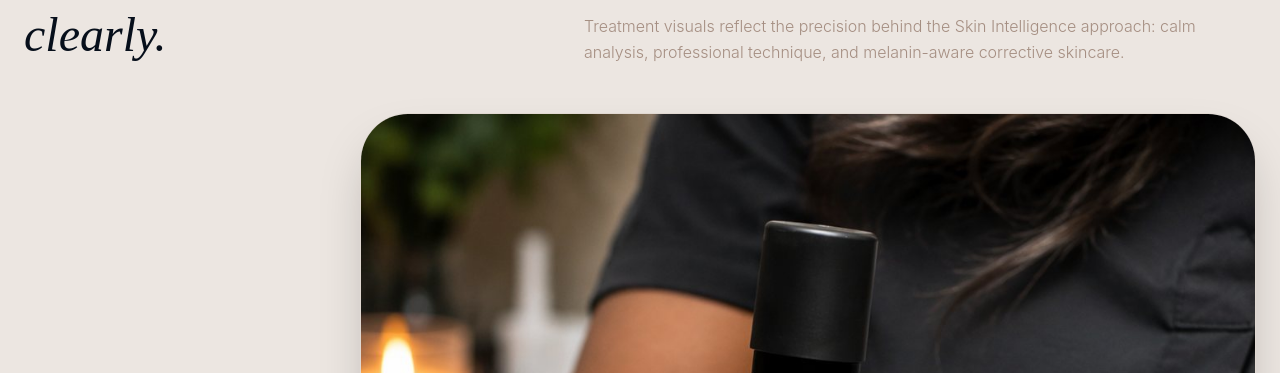
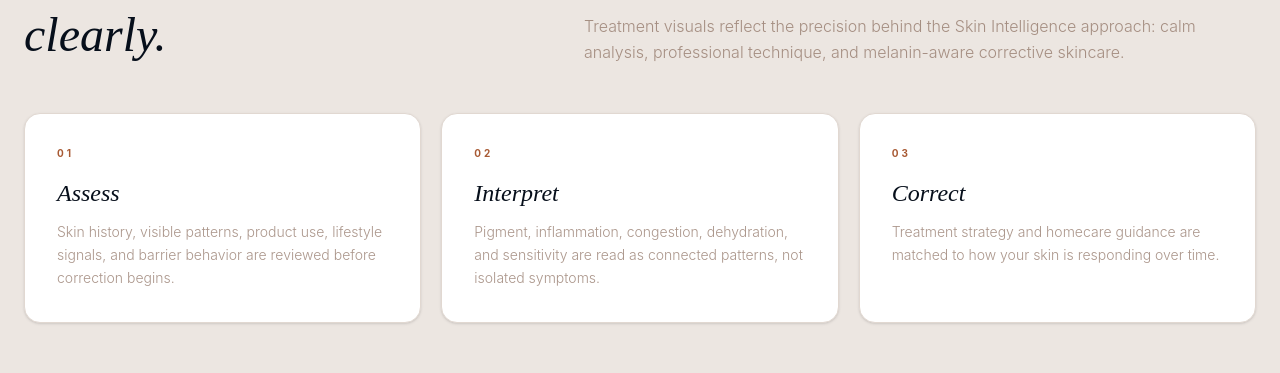
Before and after one commit to Lavender333/vershante-lynn-clinical-skincare, a React (Vite) app: page / in a window 1280 px wide. Shown: the part 1607-1980 px from the top of the page. Built offline with nearby package versions, Linux system fonts and the light colour scheme; no server answers; the database is empty.

Commit message:
Replace clinical method image with text panels

```diff
--- a/src/components/LandingPage.tsx
+++ b/src/components/LandingPage.tsx
@@ -182,13 +182,27 @@ export default function LandingPage() {
             </p>
           </div>
 
-          <div className="max-w-4xl ml-auto">
-            <div className="rounded-[3rem] overflow-hidden shadow-2xl border border-brand-sand bg-white">
-              <img
-                src={imagePath('vershante-procell-closeup.jpg')}
-                alt="Close-up of a ProCell corrective skincare treatment on melanin-rich skin"
-                className="w-full h-full min-h-[420px] md:min-h-[560px] object-cover"
-              />
+          <div className="grid md:grid-cols-3 gap-5">
+            <div className="bg-white border border-brand-sand rounded-2xl p-8 shadow-sm">
+              <p className="text-[10px] uppercase tracking-[0.3em] font-bold text-brand-terracotta mb-4">01</p>
+              <h3 className="text-2xl font-serif italic text-brand-slate mb-3">Assess</h3>
+              <p className="text-sm text-brand-moss/70 font-light leading-relaxed">
+                Skin history, visible patterns, product use, lifestyle signals, and barrier behavior are reviewed before correction begins.
+              </p>
+            </div>
+            <div className="bg-white border border-brand-sand rounded-2xl p-8 shadow-sm">
+              <p className="text-[10px] uppercase tracking-[0.3em] font-bold text-brand-terracotta mb-4">02</p>
+              <h3 className="text-2xl font-serif italic text-brand-slate mb-3">Interpret</h3>
+              <p className="text-sm text-brand-moss/70 font-light leading-relaxed">
+                Pigment, inflammation, congestion, dehydration, and sensitivity are read as connected patterns, not isolated symptoms.
+              </p>
+            </div>
+            <div className="bg-white border border-brand-sand rounded-2xl p-8 shadow-sm">
+              <p className="text-[10px] uppercase tracking-[0.3em] font-bold text-brand-terracotta mb-4">03</p>
+              <h3 className="text-2xl font-serif italic text-brand-slate mb-3">Correct</h3>
+              <p className="text-sm text-brand-moss/70 font-light leading-relaxed">
+                Treatment strategy and homecare guidance are matched to how your skin is responding over time.
+              </p>
             </div>
           </div>
         </div>
```
